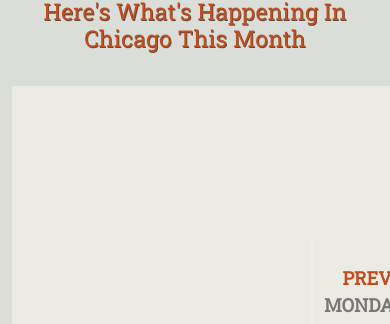
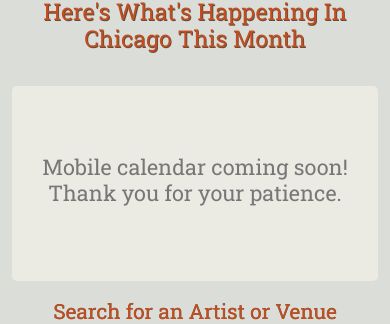
Before and after one commit to MattReisdorf/StageCoach, a React (Create React App) app in the folder client/: page / in a window 390 px wide. Shown: the part 223-547 px from the top of the page. Built offline with nearby package versions, Linux system fonts and the light colour scheme; no server answers.

Commit message:
calendar responsive

```diff
--- a/client/src/components/css/Home.css
+++ b/client/src/components/css/Home.css
@@ -71,3 +71,25 @@
 .search-link:hover {
     color: rgb(255, 255, 255);
 }
+
+#comingsoon {
+
+    display: none;
+    background-color: rgb(235,234,227);
+    width: 100%;
+    height: 50vw;
+    border-radius: 5px;
+    flex-direction: column;
+    justify-content: center;
+    align-items: center;
+    text-align: center;
+}
+
+@media only screen and (max-width: 1200px) {
+    #calendarmain {
+      display: none;
+    }
+    #comingsoon {
+        display: flex;
+    }
+  }
--- a/client/src/components/pages/Home.js
+++ b/client/src/components/pages/Home.js
@@ -54,10 +54,11 @@
                 </div>
 
                 <div className = 'container'>
-                    <div className = 'calendar-placeholder'>
-                        <Calendar />
-                    </div>
+                <div className = 'calendar-placeholder'  id="calendarmain">
+                    <Calendar />
                 </div>
+                <div id = 'comingsoon'><h4>Mobile calendar coming soon! Thank you for your patience.</h4></div>
+            </div>
 
                 <div className = 'container'>
                     <div className = 'search-placeholder'>
@@ -97,9 +98,10 @@
             </div>
 
             <div className = 'container'>
-                <div className = 'calendar-placeholder'>
+                <div className = 'calendar-placeholder'  id="calendarmain">
                     <Calendar />
                 </div>
+                <div id = 'comingsoon'><h4>Mobile calendar coming soon! Thank you for your patience.</h4></div>
             </div>
 
             <div className = 'container'>
```
Also changed, not shown: client/src/components/css/Calendar.css (line endings or trailing spaces).
